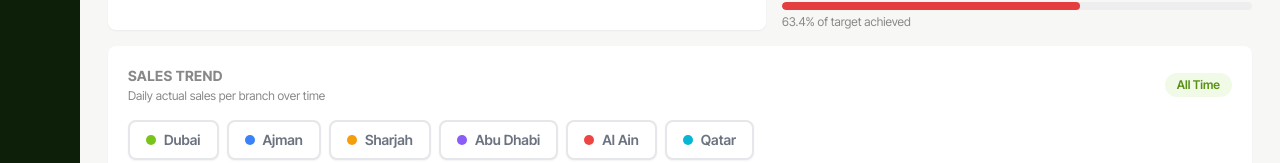
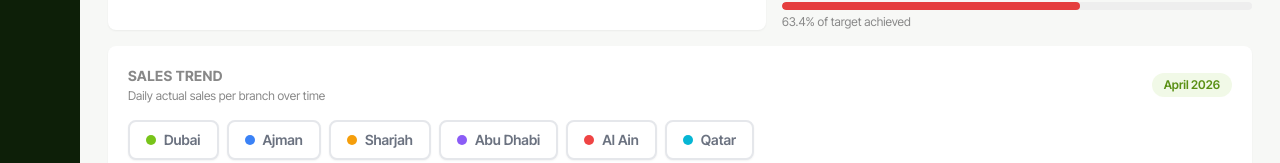
Before and after one commit to 7xein/Reports, a Next.js app: page /sales/daily in a window 1280 px wide. Shown: the part 613-776 px from the top of the page. Built offline with nearby package versions, Linux system fonts and the light colour scheme.

Commit message:
fix: daily sales trend shows current month only; initialize all branches per date to fix missing data points

```diff
--- a/app/sales/daily/page.tsx
+++ b/app/sales/daily/page.tsx
@@ -19,6 +19,12 @@ export default async function SalesDailyPage() {
   const data = await readData();
   const { salesLog, branchConfig } = data.regional;
   const date = latestLogDate(salesLog);
+
+  // Filter sales log to current month only (based on latest entry's month)
+  const currentMonth = date ? date.slice(0, 7) : ''; // "YYYY-MM"
+  const currentMonthSalesLog = currentMonth
+    ? salesLog.filter((e) => e.date.startsWith(currentMonth))
+    : salesLog;
 
   const rows = (BRANCHES as unknown as string[]).map((b) => {
     const cfg    = branchConfig[b] ?? { monthlyTarget: 0, daysInMonth: 26 };
@@ -64,9 +70,11 @@ export default async function SalesDailyPage() {
             <div className="text-sm font-bold uppercase tracking-wide text-ink-muted">Sales Trend</div>
             <div className="text-xs text-ink-muted mt-0.5">Daily actual sales per branch over time</div>
           </div>
-          <span className="text-xs bg-evs-green/10 text-evs-green-dark font-semibold px-3 py-1 rounded-full">All Time</span>
+          <span className="text-xs bg-evs-green/10 text-evs-green-dark font-semibold px-3 py-1 rounded-full">
+            {currentMonth ? new Date(currentMonth + '-01T00:00:00').toLocaleDateString('en-GB', { month: 'long', year: 'numeric' }) : 'Current Month'}
+          </span>
         </div>
-        <SalesTrendChart salesLog={salesLog} branches={BRANCHES} />
+        <SalesTrendChart salesLog={currentMonthSalesLog} branches={BRANCHES} />
       </div>
     </Shell>
   );
--- a/components/SalesTrendChart.tsx
+++ b/components/SalesTrendChart.tsx
@@ -62,10 +62,15 @@ export function SalesTrendChart({ salesLog, branches, groupBy = 'day', weekStart
   }
 
   // Build chart data: one row per group key, columns per branch
+  // Initialize every branch to 0 for each date so lines don't break
   const keyMap = new Map<string, Record<string, number>>();
   for (const entry of salesLog) {
     const key = groupKey(entry.date, groupBy, weekStartRef);
-    if (!keyMap.has(key)) keyMap.set(key, {});
+    if (!keyMap.has(key)) {
+      const row: Record<string, number> = {};
+      for (const b of branches) row[b] = 0;
+      keyMap.set(key, row);
+    }
     const row = keyMap.get(key)!;
     row[entry.branch] = (row[entry.branch] ?? 0) + entry.actualSales;
   }
```
